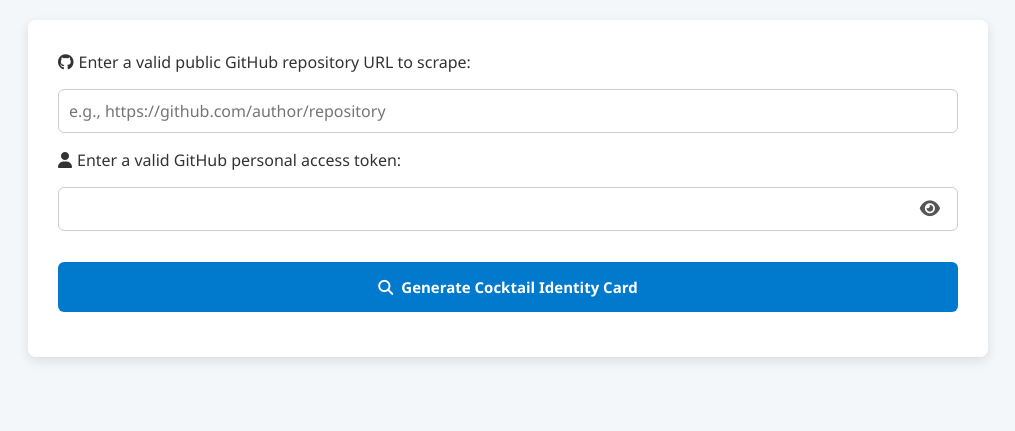
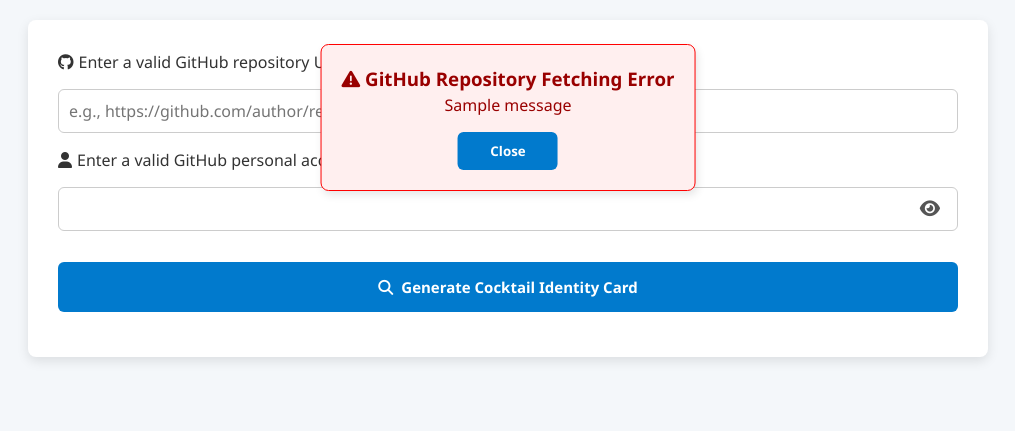
Before and after one commit to jmfl27/gitcocktail, a Flask app: page / in a window 1280 px wide. Shown: the part 76-507 px from the top of the page, without its empty margins (132-1147 px from the left). Run offline with Flask 3, Linux system fonts and the light colour scheme; one stand-in notice (Sample message) is shown.

Commit message:
github api fetching error handling

```diff
--- a/app/app.py
+++ b/app/app.py
@@ -1,4 +1,4 @@
-from flask import Flask, render_template, jsonify, request, redirect, session, url_for, abort
+from flask import Flask, render_template, flash, jsonify, request, redirect, session, url_for, abort
 import requests
 import os
 import secrets
@@ -47,17 +47,37 @@
 
     # Validate inputs
     if not repo_url or not github_token:
-        return "Missing required fields", 400
+        flash('Missing one or more required fields, please insert them.', 'error')
+        return redirect(url_for('homepage'))  # Redirect to homepage
 
     # Process data
     try:
         results = generate_repo_cic(repo_url, github_token)
-        # Generate unique ID and store results
-        result_id = secrets.token_hex(8)
-        cache.set(result_id, results)
 
-        # Redirect with ID instead of full data
-        return redirect(url_for('results', result_id=result_id))
+        # GitHub API returned an error
+        if type(results) == tuple:
+            print('AN API ERROR WAS FOUND: ' + str(results))
+            # Show user what error ocurred:
+            if results[1] == 404:
+                flash('The repository that you requested is either not available or you do not have '
+                'the required permissions to access it.\nPlease make sure that your personal access token ' \
+                'is correctly set up and/or that the repository is public and available.', 'error')
+                return redirect(url_for('homepage'))  # Redirect to homepage
+            elif results[1] == 403 or results[1] == 401:
+                flash('Your personal access token may have been incorrectly set up, expired or you may have typed it incorrectly.\n' \
+                'Please make sure that your personal access token:\n -  is correctly set up;\n - is still valid;\n'
+                '- was correctly typed in.', 'error')
+                return redirect(url_for('homepage'))
+            elif results[1] == 901:
+                flash('It seems that multiple repositories were fetched at once, intstead of only one.\n' \
+                'Please try again later.')
+        else:
+            # Generate unique ID and store results
+            result_id = secrets.token_hex(8)
+            cache.set(result_id, results)
+
+            # Redirect with ID instead of full data
+            return redirect(url_for('results', result_id=result_id))
 
     except Exception as e:
         print(f"Error generating results: {str(e)}")
@@ -82,27 +102,36 @@
 
 def generate_repo_cic(repo_url, github_token):
     repo_data = scrap_data(repo_url,github_token)
-    print("SCRAPER:\n")
-    print(repo_data)
 
-    processed_data = process_data(repo_data)
-    print("PROCESSOR:\n")
-    print(processed_data)
+    # GitHub API Error
+    if type(repo_data) == tuple:
+        print('GitHub API Error: ' + str(repo_data))
+        return repo_data
+    else:
+        # GitHub API fetching success; proceed with CIC generation
+        print("SCRAPER:\n")
+        print(repo_data)
 
-    if len(processed_data) == 1:
-        cic = generate_cic(processed_data[0])
-        print("TRANSLATOR:\n")
-        print(cic)
-    else:
-        print("Error: Fetched multiple repos somehow")
+        processed_data = process_data(repo_data)
+        print("PROCESSOR:\n")
+        print(processed_data)
 
-    results = {
-        "scraper_data" : repo_data,
-        "processor_data" : processed_data,
-        "cic_data" : cic
-    }
+        if len(processed_data) == 1:
+            cic = generate_cic(processed_data[0])
+            print("TRANSLATOR:\n")
+            print(cic)
+        else:
+            # Multiple repos error treatement (just to be safe)
+            print("Error: Fetched multiple repos somehow")
+            return (('Error',901))
 
-    return results
+        results = {
+            "scraper_data" : repo_data,
+            "processor_data" : processed_data,
+            "cic_data" : cic
+        }
+
+        return results
 
 if __name__ == '__main__':
     app.run(port=8000, debug=True)
--- a/app/static/styles/style.css
+++ b/app/static/styles/style.css
@@ -342,6 +342,15 @@
   text-align: center;
 }
 
+.popup span {
+  white-space: pre-line;
+}
+
+
 .popup button {
   margin-top: 15px;
+  display: block;
+  width: 100px;
+  margin-left: auto;
+  margin-right: auto;
 }
--- a/app/templates/homepage.html
+++ b/app/templates/homepage.html
@@ -18,15 +18,27 @@
     </button>
   </nav>
 
+  {% with messages = get_flashed_messages(with_categories=true) %}
+    {% if messages %}
+    <div id="popup" class="popup">
+      <h3><i class="fa-solid fa-triangle-exclamation"></i> GitHub Repository Fetching Error</h2>
+        {% for category, message in messages %}
+          <span>{{ message }}</span>
+        {% endfor %}
+        <button onclick="closePopup()">Close</button>
+    </div>
+    {% endif %}
+  {% endwith %}
+
   <div class="container">
     <form method="POST" action="/generate">
 
-      <label for="url"><i class="fa-brands fa-github" style="margin-right: 5px;"></i>Enter a valid public GitHub repository URL to scrape:</label>
+      <label for="url"><i class="fa-brands fa-github" style="margin-right: 5px;"></i>Enter a valid GitHub repository URL to scrape (public or one you have access to):</label>
       <input type="text" id="url" name="repo_url" placeholder="e.g., https://github.com/author/repository"/>
 
       <label for="token"><i class="fa-solid fa-user " style="margin-right: 5px;"></i>Enter a valid GitHub personal access token:</label>
       <div class="password-wrapper">
-        <input type="password" id="token" name="github_token"/>
+        <input type="password" autocomplete="current-password" id="token" name="github_token"/>
         <button type="button" class="toggle-password" onclick="togglePasswordVisibility()">
           <i class="fa-solid fa-eye"></i>
         </button>
@@ -59,6 +71,10 @@
       icon.classList.add('fa-eye');
     }
   }
+
+  function closePopup() {
+      document.getElementById('popup').style.display = 'none';
+  }
 </script>
 
 </body>
```
Also changed, not shown: app/cocktail_scraper/scraper.py (+10 -7 lines), 1 other file.
